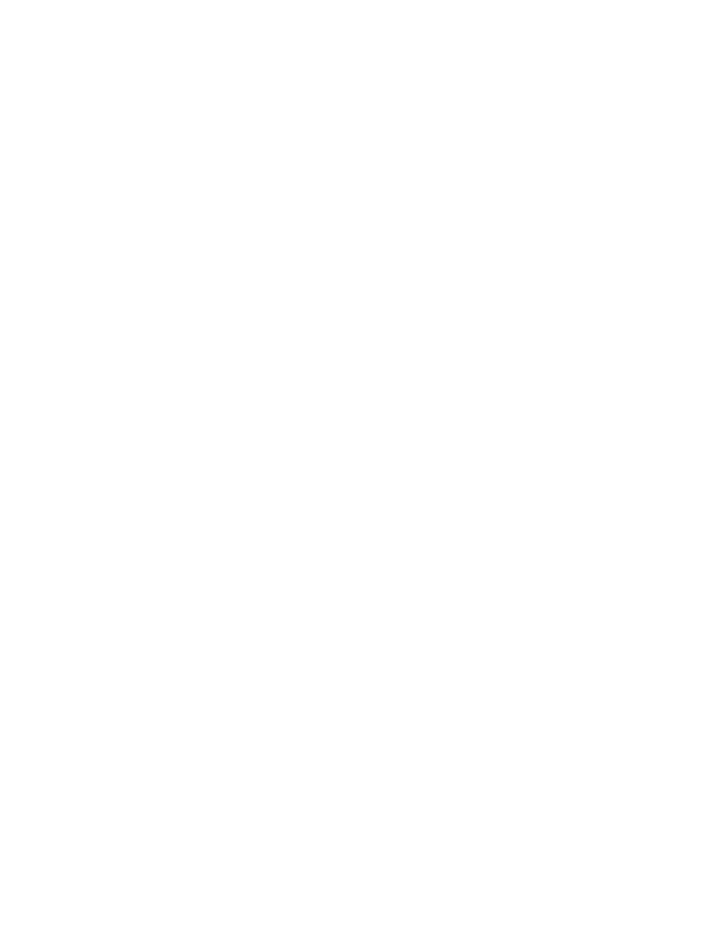
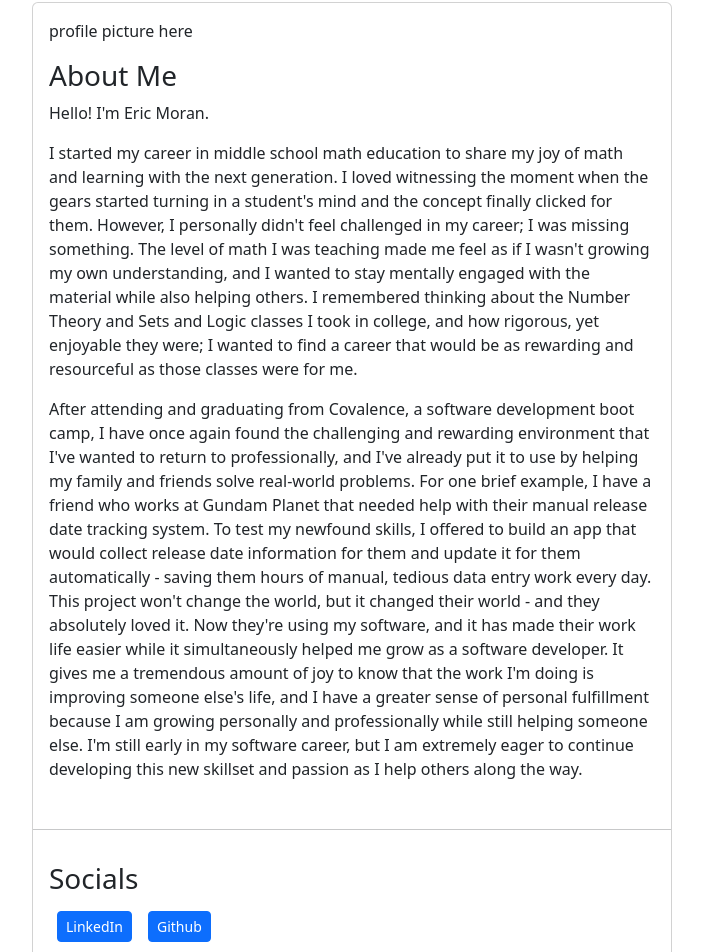
Before and after one commit to emoran0403/Portfolio, a React (Create React App) app: page /#/profile in a window 1280 px wide. Shown: the part 193-1145 px from the top of the page, without its empty margins (288-991 px from the left). Before the commit the page ends 800 px from the top, so only its background shows below. Built offline with nearby package versions, Linux system fonts and the light colour scheme; sample sign-in values are in the browser's storage.

Commit message:
updated resume file, removed linked in and github logos

```diff
--- a/src/Pages/Profile.tsx
+++ b/src/Pages/Profile.tsx
@@ -1,15 +1,77 @@
 import * as React from "react";
 import * as Types from "../../Types";
-import { ProjectArray } from "../ProjectInfo";
 import { useNavigate } from "react-router-dom";
 
 const Profile = (props: Types.ProfileProps) => {
   const nav = useNavigate();
 
   return (
-    <div className="d-flex row flex-wrap">
-      <div className="my-4">
-        <h1 className="text-center">This is Profile</h1>
+    <div className="my-4">
+      <h1 className="text-center">Profile</h1>
+      <hr style={{ width: "50%", height: "5px", margin: "auto" }}></hr>
+
+      <div className="d-flex justify-content-center">
+        <div className="col-6">
+          <div className="card">
+            <div className="card-body">
+              <p>profile picture here</p>
+              <h3>About Me</h3>
+              <p>Hello! I'm Eric Moran.</p>
+              <p>
+                I started my career in middle school math education to share my joy of math and learning with the next
+                generation. I loved witnessing the moment when the gears started turning in a student's mind and the
+                concept finally clicked for them. However, I personally didn't feel challenged in my career; I was
+                missing something. The level of math I was teaching made me feel as if I wasn't growing my own
+                understanding, and I wanted to stay mentally engaged with the material while also helping others. I
+                remembered thinking about the Number Theory and Sets and Logic classes I took in college, and how
+                rigorous, yet enjoyable they were; I wanted to find a career that would be as rewarding and resourceful
+                as those classes were for me.
+              </p>
+              <p>
+                After attending and graduating from Covalence, a software development boot camp, I have once again found
+                the challenging and rewarding environment that I've wanted to return to professionally, and I've already
+                put it to use by helping my family and friends solve real-world problems. For one brief example, I have
+                a friend who works at Gundam Planet that needed help with their manual release date tracking system. To
+                test my newfound skills, I offered to build an app that would collect release date information for them
+                and update it for them automatically - saving them hours of manual, tedious data entry work every day.
+                This project won't change the world, but it changed their world - and they absolutely loved it. Now
+                they're using my software, and it has made their work life easier while it simultaneously helped me grow
+                as a software developer. It gives me a tremendous amount of joy to know that the work I'm doing is
+                improving someone else's life, and I have a greater sense of personal fulfillment because I am growing
+                personally and professionally while still helping someone else. I'm still early in my software career,
+                but I am extremely eager to continue developing this new skillset and passion as I help others along the
+                way.
+              </p>
+            </div>
+            <hr></hr>
+            <div className="card-body">
+              <h3>Socials</h3>
+              <a
+                className="btn btn-primary btn-sm m-2"
+                href={"https://www.linkedin.com/in/ejm-dev/"}
+                target="_blank"
+                rel="noreferrer"
+              >
+                LinkedIn
+              </a>
+              <a
+                className="btn btn-primary btn-sm m-2"
+                href={"https://github.com/emoran0403"}
+                target="_blank"
+                rel="noreferrer"
+              >
+                Github
+              </a>
+            </div>
+            {/* <hr></hr>
+
+            <div className="card-body">
+              <h3>Block 3</h3>
+              <p></p>
+            </div>
+            <hr></hr> */}
+          </div>
+        </div>
       </div>
     </div>
   );
```
Also changed, not shown: 1 other file (tests, documents, lock files or other folders).
